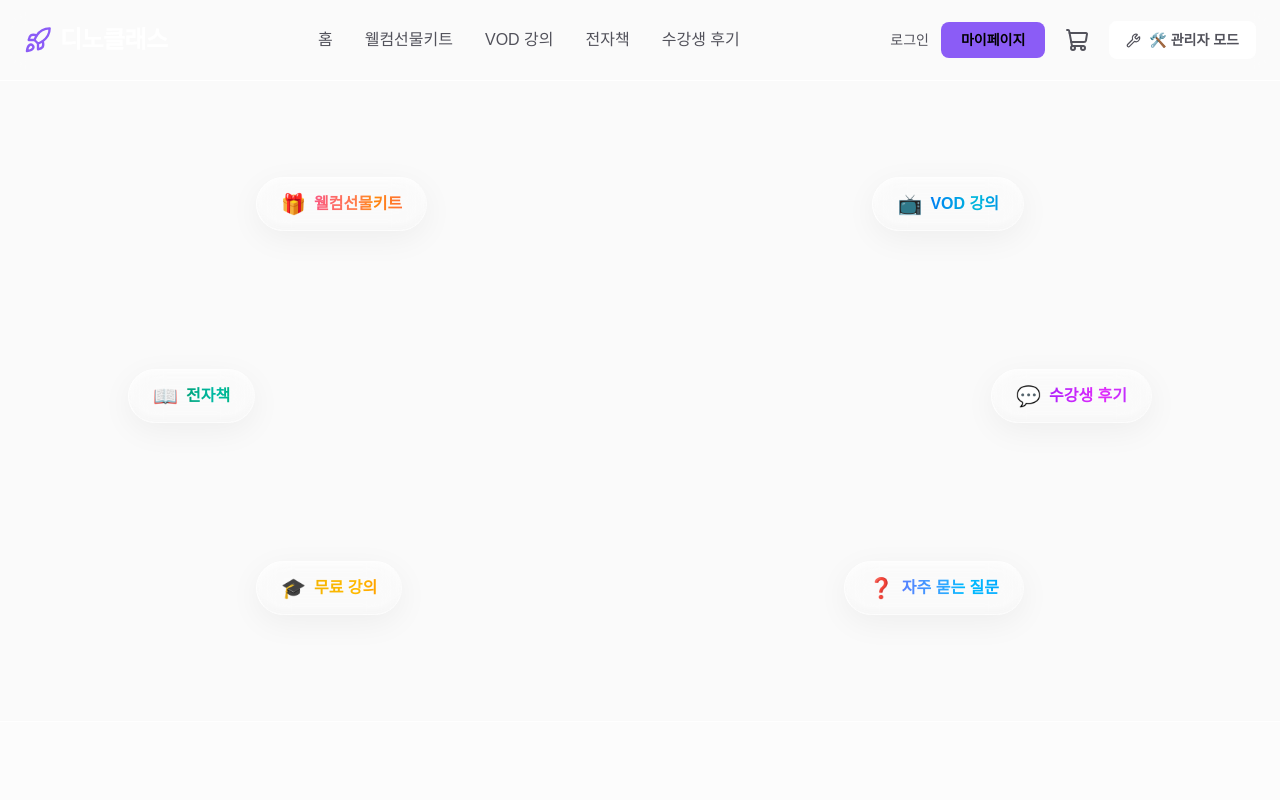
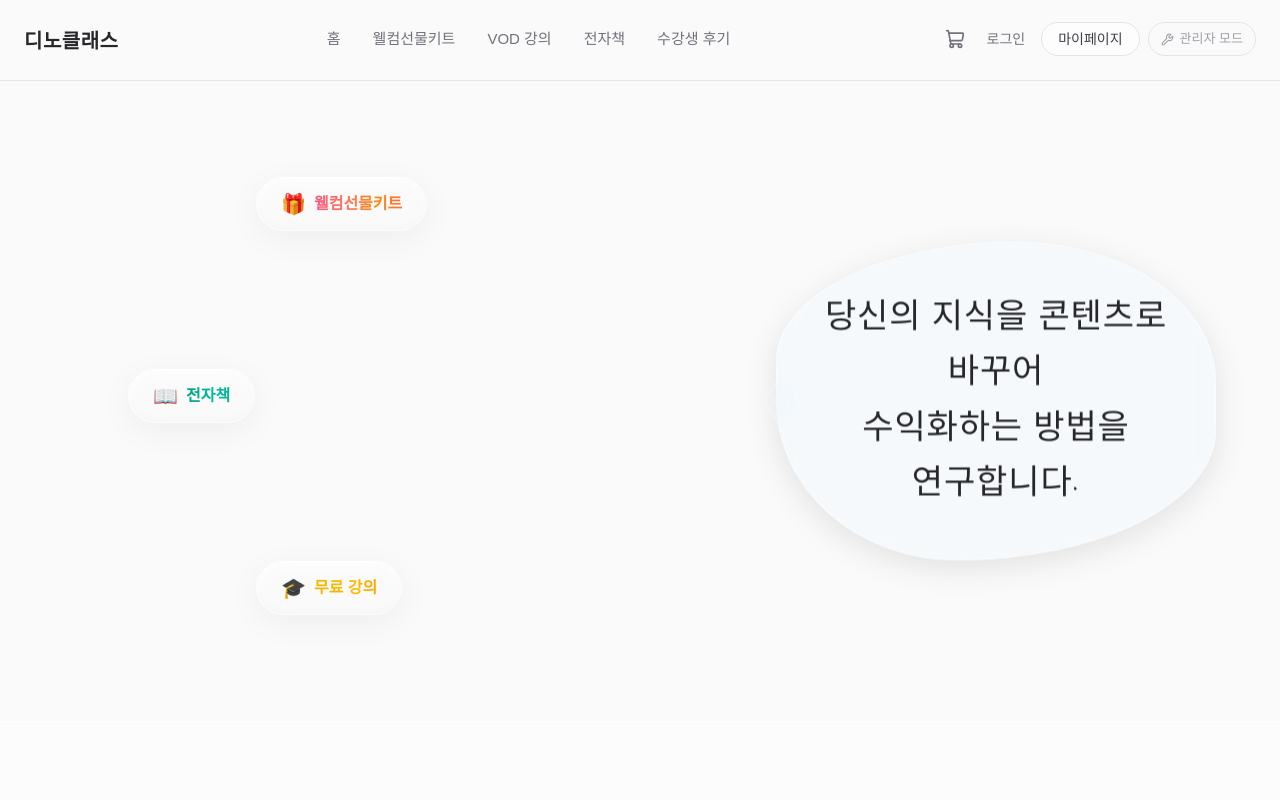
Before and after one commit to nanamong/dinoclass_web_page-, a React (Vite) app: page / in a window 1280 px wide. Shown: the top 800 px of the page. Built offline with nearby package versions, Linux system fonts and the light colour scheme; no server answers; the database is empty; the HTML template or start-up script is replaced by a standard one; a web font is replaced by a local one.

Commit message:
feat: complete speech bubble UI

```diff
--- a/src/App.tsx
+++ b/src/App.tsx
@@ -60,6 +60,14 @@ function HomeContent({ setIsNewsletterOpen }: { setIsNewsletterOpen: (v: boolean
   const [vodProducts, setVodProducts] = useState<Product[]>([])
   const [freebieProducts, setFreebieProducts] = useState<Product[]>([])
   const intervalRef = useRef<ReturnType<typeof setInterval> | null>(null)
+  const [msgPhase, setMsgPhase] = useState(0) // 0: Idle, 1: Right Msg, 2: Idle, 3: Left Msg
+
+  useEffect(() => {
+    const msgInterval = setInterval(() => {
+      setMsgPhase(p => (p + 1) % 4)
+    }, 5000) // Change phase every 5 seconds
+    return () => clearInterval(msgInterval)
+  }, [])
 
   useEffect(() => {
     let isMounted = true;
@@ -83,6 +91,7 @@ function HomeContent({ setIsNewsletterOpen }: { setIsNewsletterOpen: (v: boolean
 
   const toggleFaq = (i: number) => setOpenFaq(openFaq === i ? null : i)
 
+
   return (
     <>
       {/* Hero */}
@@ -93,91 +102,147 @@ function HomeContent({ setIsNewsletterOpen }: { setIsNewsletterOpen: (v: boolean
           <spline-viewer url="https://prod.spline.design/Onqvfz8w6QhTorLz/scene.splinecode" className="block w-full h-full"></spline-viewer>
         </div>
 
-        {/* Radial Menu Buttons */}
-        <div className="absolute inset-0 z-10 pointer-events-none flex items-center justify-center max-w-7xl mx-auto">
+        {/* Radial Menu Buttons & Speech Bubbles */}
+        <div className="absolute inset-0 z-10 pointer-events-none flex items-center justify-center max-w-7xl mx-auto px-4 overflow-hidden md:overflow-visible">
+          <AnimatePresence mode="popLayout">
+            {/* ── Left Side Menus (Hidden when Left Bubble is active) ── */}
+            {msgPhase !== 3 && (
+              <motion.div key="left-menus" exit={{ opacity: 0, scale: 0.9 }} transition={{ duration: 0.3 }} className="absolute inset-0">
                 {/* Top Left - Gifts */}
                 <motion.a
                   href="#gifts"
-            initial={{ opacity: 0, x: -50, y: -50 }}
-            animate={{ opacity: 1, x: 0, y: 0 }}
-            transition={{ duration: 0.8, delay: 0.2, ease: "easeOut" }}
+                  initial={{ opacity: 0, x: -50, y: -50 }} animate={{ opacity: 1, x: 0, y: 0 }} transition={{ duration: 0.6, ease: "easeOut" }}
                   className="glass-button pointer-events-auto absolute top-[15%] left-[10%] md:left-[20%] px-6 py-3 rounded-full hover:scale-125 transition-all duration-300 font-bold text-sm md:text-base flex items-center gap-2 group cursor-pointer"
                 >
                   <span className="text-xl group-hover:animate-bounce">🎁</span>
-            <span className="bg-clip-text text-transparent bg-gradient-to-r from-pink-500 via-orange-400 to-rose-500 animate-gradient-xy">
-              웰컴선물키트
-            </span>
+                  <span className="bg-clip-text text-transparent bg-gradient-to-r from-pink-500 via-orange-400 to-rose-500 animate-gradient-xy">웰컴선물키트</span>
                 </motion.a>
+                {/* Middle Left - E-book */}
+                <motion.a
+                  href="#ebook"
+                  initial={{ opacity: 0, x: -50, y: 0 }} animate={{ opacity: 1, x: 0, y: 0 }} transition={{ duration: 0.6, delay: 0.1, ease: "easeOut" }}
+                  className="glass-button pointer-events-auto absolute top-[45%] left-[5%] md:left-[10%] px-6 py-3 rounded-full hover:scale-125 transition-all duration-300 font-bold text-sm md:text-base flex items-center gap-2 group cursor-pointer"
+                >
+                  <span className="text-xl group-hover:animate-bounce">📖</span>
+                  <span className="bg-clip-text text-transparent bg-gradient-to-r from-emerald-600 via-teal-500 to-green-600 animate-gradient-xy">전자책</span>
+                </motion.a>
+                {/* Bottom Left - Free Course */}
+                <motion.a
+                  href="#free-course"
+                  initial={{ opacity: 0, x: -50, y: 50 }} animate={{ opacity: 1, x: 0, y: 0 }} transition={{ duration: 0.6, delay: 0.2, ease: "easeOut" }}
+                  className="glass-button pointer-events-auto absolute top-[75%] left-[10%] md:left-[20%] px-6 py-3 rounded-full hover:scale-125 transition-all duration-300 font-bold text-sm md:text-base flex items-center gap-2 group cursor-pointer"
+                >
+                  <span className="text-xl group-hover:animate-bounce">🎓</span>
+                  <span className="bg-clip-text text-transparent bg-gradient-to-r from-yellow-500 via-amber-400 to-orange-500 animate-gradient-xy">무료 강의</span>
+                </motion.a>
+              </motion.div>
+            )}
 
+            {/* ── Right Side Menus (Hidden when Right Bubble is active) ── */}
+            {msgPhase !== 1 && (
+              <motion.div key="right-menus" exit={{ opacity: 0, scale: 0.9 }} transition={{ duration: 0.3 }} className="absolute inset-0">
                 {/* Top Right - VOD */}
                 <motion.a
                   href="#vod"
-            initial={{ opacity: 0, x: 50, y: -50 }}
-            animate={{ opacity: 1, x: 0, y: 0 }}
-            transition={{ duration: 0.8, delay: 0.3, ease: "easeOut" }}
+                  initial={{ opacity: 0, x: 50, y: -50 }} animate={{ opacity: 1, x: 0, y: 0 }} transition={{ duration: 0.6, ease: "easeOut" }}
                   className="glass-button pointer-events-auto absolute top-[15%] right-[10%] md:right-[20%] px-6 py-3 rounded-full hover:scale-125 transition-all duration-300 font-bold text-sm md:text-base flex items-center gap-2 group cursor-pointer"
                 >
                   <span className="text-xl group-hover:animate-bounce">📺</span>
-            <span className="bg-clip-text text-transparent bg-gradient-to-r from-blue-600 via-cyan-500 to-indigo-600 animate-gradient-xy">
-              VOD 강의
-            </span>
+                  <span className="bg-clip-text text-transparent bg-gradient-to-r from-blue-600 via-cyan-500 to-indigo-600 animate-gradient-xy">VOD 강의</span>
                 </motion.a>
-
-          {/* Middle Left - E-book */}
-          <motion.a
-            href="#ebook"
-            initial={{ opacity: 0, x: -50, y: 0 }}
-            animate={{ opacity: 1, x: 0, y: 0 }}
-            transition={{ duration: 0.8, delay: 0.4, ease: "easeOut" }}
-            className="glass-button pointer-events-auto absolute top-[45%] left-[5%] md:left-[10%] px-6 py-3 rounded-full hover:scale-125 transition-all duration-300 font-bold text-sm md:text-base flex items-center gap-2 group cursor-pointer"
-          >
-            <span className="text-xl group-hover:animate-bounce">📖</span>
-            <span className="bg-clip-text text-transparent bg-gradient-to-r from-emerald-600 via-teal-500 to-green-600 animate-gradient-xy">
-              전자책
-            </span>
-          </motion.a>
-
                 {/* Middle Right - Reviews */}
                 <motion.a
                   href="#reviews"
-            initial={{ opacity: 0, x: 50, y: 0 }}
-            animate={{ opacity: 1, x: 0, y: 0 }}
-            transition={{ duration: 0.8, delay: 0.5, ease: "easeOut" }}
+                  initial={{ opacity: 0, x: 50, y: 0 }} animate={{ opacity: 1, x: 0, y: 0 }} transition={{ duration: 0.6, delay: 0.1, ease: "easeOut" }}
                   className="glass-button pointer-events-auto absolute top-[45%] right-[5%] md:right-[10%] px-6 py-3 rounded-full hover:scale-125 transition-all duration-300 font-bold text-sm md:text-base flex items-center gap-2 group cursor-pointer"
                 >
                   <span className="text-xl group-hover:animate-bounce">💬</span>
-            <span className="bg-clip-text text-transparent bg-gradient-to-r from-purple-600 via-fuchsia-500 to-violet-600 animate-gradient-xy">
-              수강생 후기
-            </span>
+                  <span className="bg-clip-text text-transparent bg-gradient-to-r from-purple-600 via-fuchsia-500 to-violet-600 animate-gradient-xy">수강생 후기</span>
                 </motion.a>
-
-          {/* Bottom Left - Free Course */}
-          <motion.a
-            href="#free-course"
-            initial={{ opacity: 0, x: -50, y: 50 }}
-            animate={{ opacity: 1, x: 0, y: 0 }}
-            transition={{ duration: 0.8, delay: 0.6, ease: "easeOut" }}
-            className="glass-button pointer-events-auto absolute top-[75%] left-[10%] md:left-[20%] px-6 py-3 rounded-full hover:scale-125 transition-all duration-300 font-bold text-sm md:text-base flex items-center gap-2 group cursor-pointer"
-          >
-            <span className="text-xl group-hover:animate-bounce">🎓</span>
-            <span className="bg-clip-text text-transparent bg-gradient-to-r from-yellow-500 via-amber-400 to-orange-500 animate-gradient-xy">
-              무료 강의
-            </span>
-          </motion.a>
-
                 {/* Bottom Right - FAQ */}
                 <motion.a
                   href="#faq"
-            initial={{ opacity: 0, x: 50, y: 50 }}
-            animate={{ opacity: 1, x: 0, y: 0 }}
-            transition={{ duration: 0.8, delay: 0.7, ease: "easeOut" }}
+                  initial={{ opacity: 0, x: 50, y: 50 }} animate={{ opacity: 1, x: 0, y: 0 }} transition={{ duration: 0.6, delay: 0.2, ease: "easeOut" }}
                   className="glass-button pointer-events-auto absolute top-[75%] right-[10%] md:right-[20%] px-6 py-3 rounded-full hover:scale-125 transition-all duration-300 font-bold text-sm md:text-base flex items-center gap-2 group cursor-pointer"
                 >
                   <span className="text-xl group-hover:animate-bounce">❓</span>
-            <span className="bg-clip-text text-transparent bg-gradient-to-r from-indigo-500 via-sky-400 to-blue-500 animate-gradient-xy">
-              자주 묻는 질문
-            </span>
+                  <span className="bg-clip-text text-transparent bg-gradient-to-r from-indigo-500 via-sky-400 to-blue-500 animate-gradient-xy">자주 묻는 질문</span>
                 </motion.a>
+              </motion.div>
+            )}
+
+            {/* ── Right Speech Bubble (Message 1) ── */}
+            {msgPhase === 1 && (
+              <motion.div
+                key="bubble-right"
+                initial={{ opacity: 0, scale: 0.8, x: 50 }}
+                animate={{ opacity: 1, scale: 1, x: 0 }}
+                exit={{ opacity: 0, scale: 0.8, x: 50 }}
+                transition={{ type: 'spring', bounce: 0.4 }}
+                className="absolute top-1/2 -translate-y-1/2 right-[2%] md:right-[5%] w-[280px] md:w-[380px] lg:w-[440px] py-12 px-6 md:px-10 flex items-center justify-center z-20 pointer-events-auto"
+                style={{
+                  background: 'rgba(235, 245, 255, 0.25)',
+                  backdropFilter: 'blur(20px)',
+                  WebkitBackdropFilter: 'blur(20px)',
+                  border: '1px solid rgba(255, 255, 255, 0.4)',
+                  boxShadow: '0 8px 32px 0 rgba(0, 0, 0, 0.1), inset 0 0 20px rgba(255,255,255,0.2)',
+                  borderRadius: '240px 200px 260px 180px / 120px 140px 130px 160px' /* 비대칭 자연스러운 타원형 */
+                }}
+              >
+                {/* 말풍선 꼬리 (왼쪽 뾰족하게) */}
+                <div
+                  className="absolute top-[50%] -translate-y-1/2 -left-3 w-8 h-8 -z-10"
+                  style={{
+                    background: 'rgba(235, 245, 255, 0.25)',
+                    backdropFilter: 'blur(20px)',
+                    WebkitBackdropFilter: 'blur(20px)',
+                    borderLeft: '1px solid rgba(255, 255, 255, 0.4)',
+                    borderBottom: '1px solid rgba(255, 255, 255, 0.4)',
+                    transform: 'rotate(45deg) skew(15deg, 15deg)'
+                  }}
+                />
+                <p className="font-['Nanum_Pen_Script'] text-2xl md:text-3xl lg:text-[34px] text-zinc-800 leading-relaxed relative z-10 text-center tracking-wide break-keep">
+                  당신의 지식을 콘텐츠로 바꾸어<br/>수익화하는 방법을 연구합니다.
+                </p>
+              </motion.div>
+            )}
+
+            {/* ── Left Speech Bubble (Message 2) ── */}
+            {msgPhase === 3 && (
+              <motion.div
+                key="bubble-left"
+                initial={{ opacity: 0, scale: 0.8, x: -50 }}
+                animate={{ opacity: 1, scale: 1, x: 0 }}
+                exit={{ opacity: 0, scale: 0.8, x: -50 }}
+                transition={{ type: 'spring', bounce: 0.4 }}
+                className="absolute top-1/2 -translate-y-1/2 left-[2%] md:left-[5%] w-[280px] md:w-[380px] lg:w-[440px] py-12 px-6 md:px-10 flex items-center justify-center z-20 pointer-events-auto"
+                style={{
+                  background: 'rgba(235, 245, 255, 0.25)',
+                  backdropFilter: 'blur(20px)',
+                  WebkitBackdropFilter: 'blur(20px)',
+                  border: '1px solid rgba(255, 255, 255, 0.4)',
+                  boxShadow: '0 8px 32px 0 rgba(0, 0, 0, 0.1), inset 0 0 20px rgba(255,255,255,0.2)',
+                  borderRadius: '200px 240px 180px 260px / 140px 120px 160px 130px' /* 비대칭 자연스러운 타원형 */
+                }}
+              >
+                {/* 말풍선 꼬리 (오른쪽 뾰족하게) */}
+                <div
+                  className="absolute top-[50%] -translate-y-1/2 -right-3 w-8 h-8 -z-10"
+                  style={{
+                    background: 'rgba(235, 245, 255, 0.25)',
+                    backdropFilter: 'blur(20px)',
+                    WebkitBackdropFilter: 'blur(20px)',
+                    borderRight: '1px solid rgba(255, 255, 255, 0.4)',
+                    borderTop: '1px solid rgba(255, 255, 255, 0.4)',
+                    transform: 'rotate(45deg) skew(15deg, 15deg)'
+                  }}
+                />
+                <p className="font-['Nanum_Pen_Script'] text-2xl md:text-3xl lg:text-[34px] text-zinc-800 leading-relaxed relative z-10 text-center tracking-wide break-keep">
+                  흩어져 있는 노하우를 모아<br/>평생 수익을 창출하는<br/>시스템을 구축하세요.
+                </p>
+              </motion.div>
+            )}
+          </AnimatePresence>
         </div>
       </section>
       {/* ── 웰컴선물키트 (freebie) ── */}
@@ -412,48 +477,47 @@ export default function App() {
   return (
     <div className="min-h-screen bg-dinoclass-background text-dinoclass-textMain font-sans flex flex-col">
       {/* ══════ Header ══════ */}
-      <header className="sticky top-0 z-50 bg-dinoclass-background/80 backdrop-blur-md border-b border-dinoclass-surface">
+      <header className="sticky top-0 z-50 bg-[#fafafa]/80 backdrop-blur-md border-b border-zinc-200">
         <div className="max-w-7xl mx-auto px-6 h-20 flex items-center justify-between">
-          <div className="flex items-center gap-2 text-dinoclass-spark cursor-pointer" onClick={() => { setIsAdmin(false); window.location.href = '/' }}>
-            <Rocket size={28} />
-            <span className="text-2xl font-bold tracking-tight text-white">디노클래스</span>
+          <div className="flex items-center gap-2 cursor-pointer pt-0.5" onClick={() => { setIsAdmin(false); window.location.href = '/' }}>
+            <span className="text-xl font-bold tracking-wide text-zinc-800">디노클래스</span>
           </div>
-          <nav className="hidden md:flex items-center gap-8 text-dinoclass-textSub font-medium">
+          <nav className="hidden md:flex items-center gap-8 text-zinc-500 font-light text-[15px] -mt-0.5">
             {!isAdmin && (<>
-              <a href="/" className="hover:text-dinoclass-spark transition-colors">홈</a>
-              <a href="/#gifts" className="hover:text-dinoclass-spark transition-colors">웰컴선물키트</a>
-              <a href="/#vod" className="hover:text-dinoclass-spark transition-colors">VOD 강의</a>
-              <a href="/#ebook" className="hover:text-dinoclass-spark transition-colors">전자책</a>
-              <a href="/#reviews" className="hover:text-dinoclass-spark transition-colors">수강생 후기</a>
+              <a href="/" className="hover:text-zinc-900 transition-colors">홈</a>
+              <a href="/#gifts" className="hover:text-zinc-900 transition-colors">웰컴선물키트</a>
+              <a href="/#vod" className="hover:text-zinc-900 transition-colors">VOD 강의</a>
+              <a href="/#ebook" className="hover:text-zinc-900 transition-colors">전자책</a>
+              <a href="/#reviews" className="hover:text-zinc-900 transition-colors">수강생 후기</a>
             </>)}
           </nav>
-          <div className="flex gap-3 items-center">
+          <div className="flex gap-2 items-center -mt-0.5">
             {!isAdmin && (<>
-              <button className="text-dinoclass-textSub hover:text-white transition-colors text-sm">로그인</button>
-              <button className="bg-dinoclass-spark text-black px-5 py-2 rounded-lg font-bold hover:bg-yellow-400 transition-colors text-sm">마이페이지</button>
               <button
                 onClick={() => navigate('/cart')}
-                className="relative p-2 text-dinoclass-textSub hover:text-white transition-colors"
+                className="relative p-1.5 text-zinc-500 hover:text-zinc-900 transition-colors"
               >
-                <ShoppingCart size={24} />
+                <ShoppingCart size={20} />
                 {cartCount > 0 && (
                   <span className="absolute top-0 right-0 bg-red-500 text-white text-[10px] font-bold w-4 h-4 rounded-full flex items-center justify-center translate-x-1 -translate-y-1">
                     {cartCount}
                   </span>
                 )}
               </button>
+              <button className="text-zinc-500 hover:text-zinc-900 transition-colors text-sm px-2">로그인</button>
+              <button className="border border-zinc-200 text-zinc-700 bg-white/50 backdrop-blur-sm px-4 py-1.5 rounded-full font-medium hover:bg-white hover:shadow-sm hover:border-zinc-300 transition-all text-sm">마이페이지</button>
             </>)}
             <button
               id="admin-toggle"
               onClick={() => setIsAdmin(!isAdmin)}
-              className={`flex items-center gap-2 px-4 py-2 rounded-lg text-sm font-bold transition-all ${
+              className={`flex items-center gap-1.5 px-3 py-1.5 rounded-full text-[13px] font-medium transition-all ${
                 isAdmin
-                  ? 'bg-dinoclass-spark text-black shadow-[0_0_16px_rgba(254,232,0,0.3)]'
-                  : 'bg-dinoclass-surface text-dinoclass-textSub border border-dinoclass-surface hover:border-dinoclass-spark/40 hover:text-white'
+                  ? 'bg-zinc-800 text-white shadow-md'
+                  : 'bg-transparent text-zinc-400 border border-zinc-200 hover:border-zinc-300 hover:text-zinc-700'
               }`}
             >
-              <Wrench size={15} />
-              🛠️ 관리자 모드
+              <Wrench size={13} />
+              <span className="hidden sm:inline">관리자 모드</span>
             </button>
           </div>
         </div>
--- a/src/index.css
+++ b/src/index.css
@@ -1,5 +1,5 @@
 @import url("https://cdn.jsdelivr.net/gh/orioncactus/pretendard@v1.3.9/dist/web/static/pretendard.min.css");
-@import url('https://fonts.googleapis.com/css2?family=Chakra+Petch:wght@400;600;700&display=swap');
+@import url('https://fonts.googleapis.com/css2?family=Chakra+Petch:wght@400;600;700&family=Nanum+Pen+Script&display=swap');
 @import "tailwindcss";
 @theme {
   --color-dinoclass-spark: #8b5cf6;
```
Lines whose indentation alone changed are shown as unchanged.
